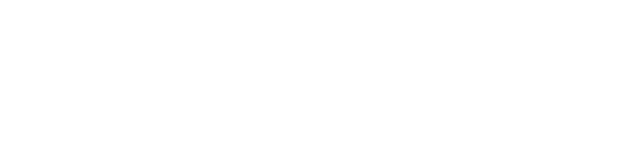
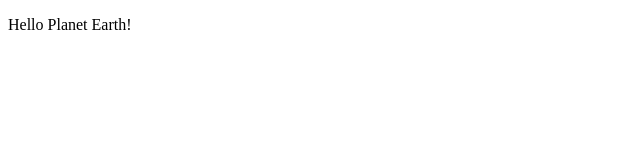
Before and after one commit to christofanudw/demo-repo, a plain HTML site: page index.html in a window 1280 px wide. Shown: the whole page, without its empty margins (0-640 px from the left). Drawn offline with Linux system fonts and the light colour scheme.

Commit message:
updated index.html
added Hello Planet Earth! p tag

```diff
--- a/index.html
+++ b/index.html
@@ -7,6 +7,6 @@
     <title>Document</title>
 </head>
 <body>
-
+    <p>Hello Planet Earth!</p>
 </body>
 </html>
```
